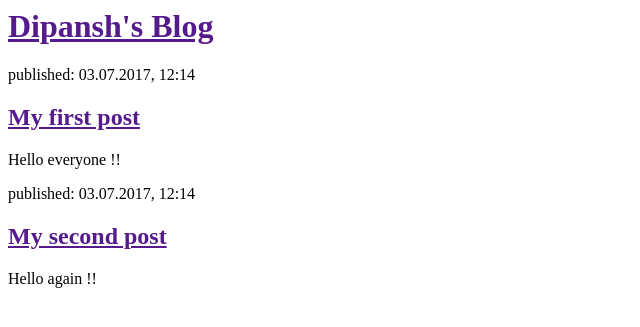
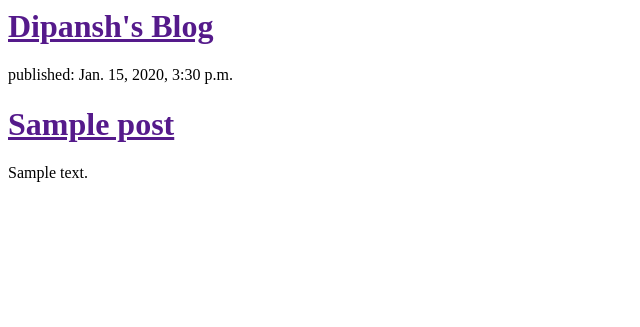
Before and after one commit to DipanshKhandelwal/my-first-blog, a Django app: template blog/templates/blog/post_list.html in a window 1280 px wide. Shown: the top 327 px of the page, without its empty margins (0-640 px from the left). Run offline with Django 3.2, Linux system fonts and the light colour scheme; the template is opened without the code that fills it: values that come from a table or form of the project are taken from there, others are empty; tables that the repository leaves empty hold one stand-in row (values such as "Sample post").

Commit message:
modified templates to display posts from database

```diff
--- a/blog/templates/blog/post_list.html
+++ b/blog/templates/blog/post_list.html
@@ -6,17 +6,12 @@
         <div>
             <h1><a href="">Dipansh's Blog</a></h1>
         </div>
-
-        <div>
-            <p>published: 03.07.2017, 12:14</p>
-            <h2><a href="">My first post</a></h2>
-            <p>Hello everyone !!</p>
-        </div>
-
-        <div>
-            <p>published: 03.07.2017, 12:14</p>
-            <h2><a href="">My second post</a></h2>
-            <p>Hello again !!</p>
-        </div>
+        {% for post in posts %}
+    	<div>
+    	    <p>published: {{ post.published_date }}</p>
+    	    <h1><a href="">{{ post.title }}</a></h1>
+    	    <p>{{ post.text|linebreaksbr }}</p>
+    	</div>
+		{% endfor %}
     </body>
 </html>
--- a/blog/views.py
+++ b/blog/views.py
@@ -1,5 +1,7 @@
 from django.shortcuts import render
+from django.utils import timezone
+from .models import Post
 
-# Create your views here.
 def post_list(request):
-    return render(request, 'blog/post_list.html', {})
+	posts = Post.objects.filter(published_date__lte=timezone.now()).order_by('published_date')
+	return render(request, 'blog/post_list.html', {'posts': posts})
```
